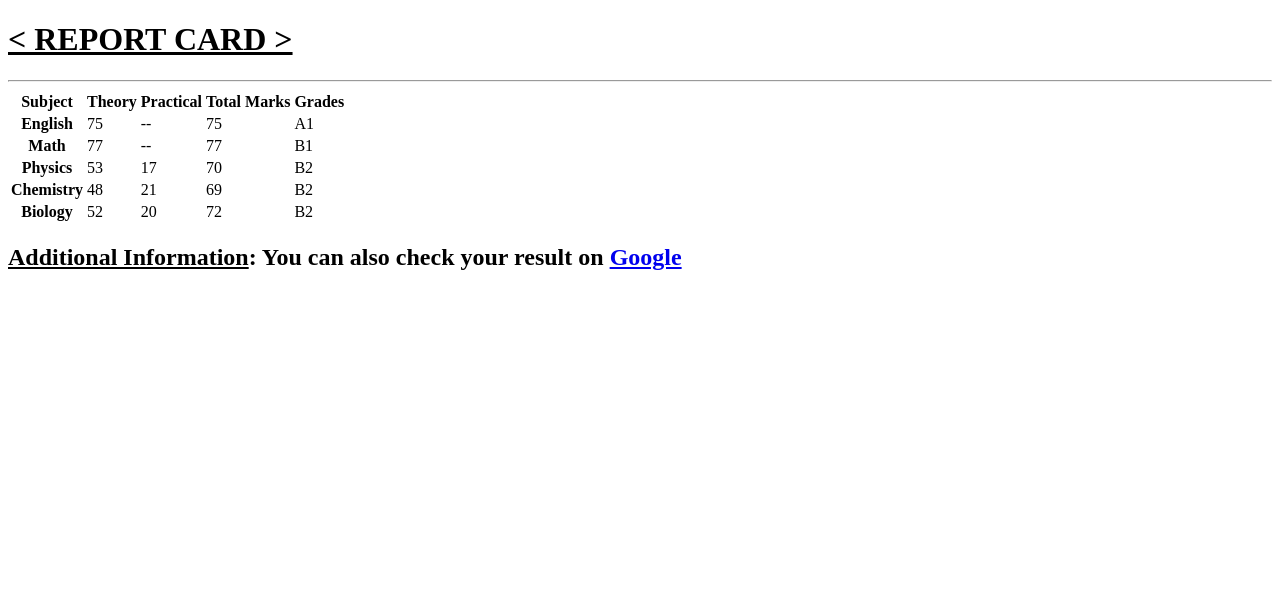
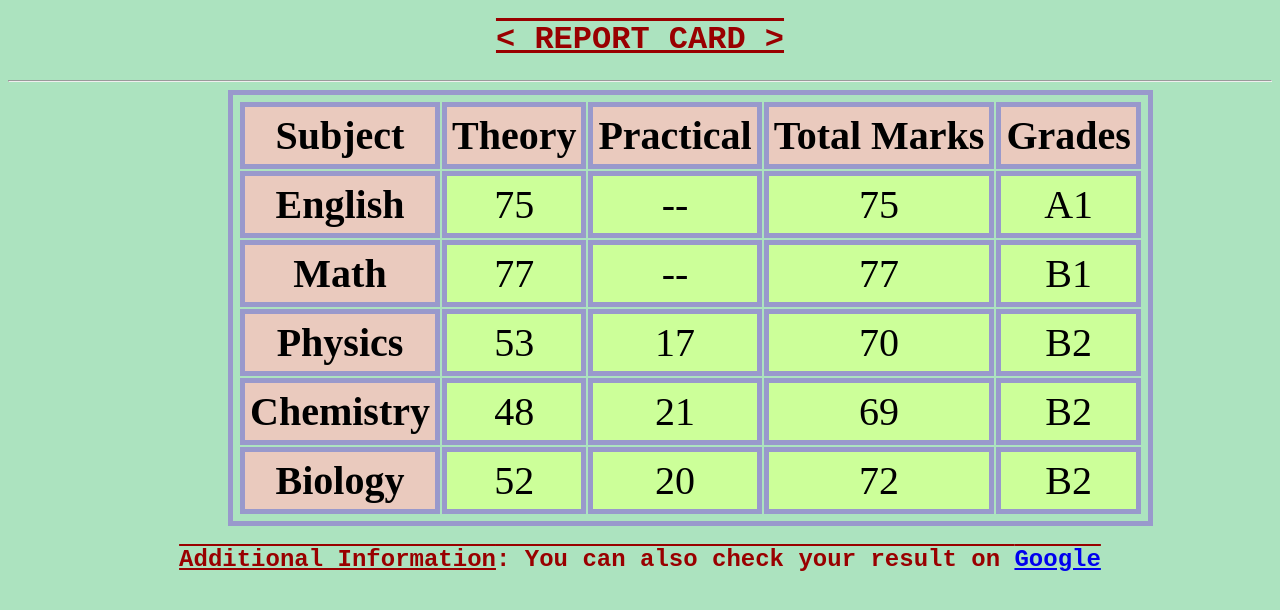
Before and after one commit to mujeebmj/Reportcard, a plain HTML site: page index.html in a window 1280 px wide. Drawn offline with Linux system fonts and the light colour scheme.

Commit message:
change file name

```diff
--- a/index.html
+++ b/index.html
@@ -5,7 +5,7 @@
     <meta http-equiv="X-UA-Compatible" content="IE=edge">
     <meta name="viewport" content="width=device-width, initial-scale=1.0">
     <title>TABLE</title>
-    <link rel="stylesheet" href="table.css">
+    <link rel="stylesheet" href="./index.css">
 </head>
 <body>
     <h1> <u>&lt; REPORT CARD &gt;</u></h1>
```
